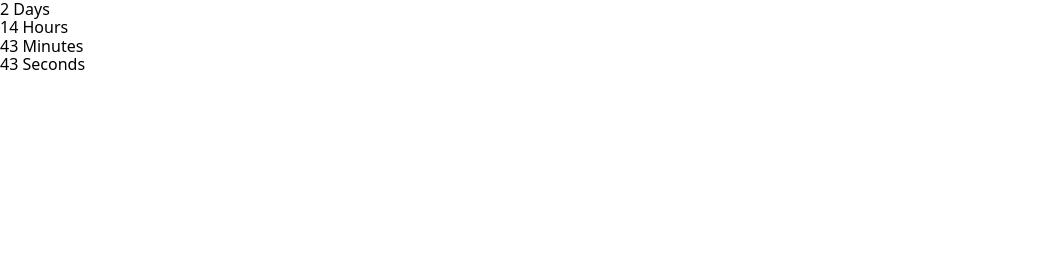
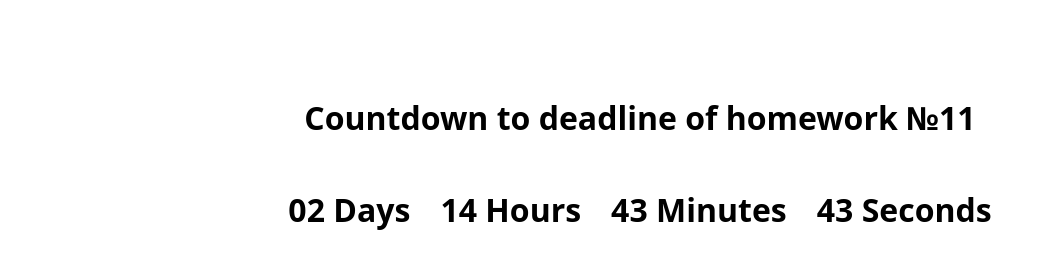
Before and after one commit to Alexilch/goit-js-hw-11-timer, a website built with Parcel: page src/index.html in a window 1280 px wide. Shown: the whole page, without its empty margins (0-1054 px from the left). Built offline with nearby package versions, Linux system fonts and the light colour scheme.

Commit message:
Таймер v2

```diff
--- a/src/index.html
+++ b/src/index.html
@@ -12,6 +12,7 @@
     />
   </head>
   <body>
+    <h1 class="timer_name">Countdown to deadline of homework №11</h1>
     <div class="timer" id="timer-1">
       <div class="field">
         <span class="value" data-value="days">11</span>
--- a/src/js/timer.js
+++ b/src/js/timer.js
@@ -1,33 +1,56 @@
+class CountdownTimer {
+  constructor({targetDate, selector, countDown}) {
+    this.targetDate = targetDate,
+    this.countDown = countDown,
+    this.intervalId = null,
+    this.timeR(),
+    this._refs = this.refS(selector)
+  };
 
-// new CountdownTimer({
-//     selector: '#timer-1',
-//     targetDate: new Date('Jul 17, 2019'),
-//   });
+  refS(selector) {
+      const refs = {};
+      refs.days = document.querySelector(`${selector} [data-value="days"]`),
+      refs.hours = document.querySelector(`${selector} [data-value="hours"]`),
+      refs.mins = document.querySelector(`${selector} [data-value="mins"]`),
+      refs.secs = document.querySelector(`${selector} [data-value="secs"]`)
+    return refs;
+  }
 
-  const tDays = document.querySelector('[data-value="days"]');
-  const tHours = document.querySelector('[data-value="hours"]');
-  const tMinutes = document.querySelector('[data-value="mins"]');
-  const tSeconds = document.querySelector('[data-value="secs"]');
+  timeR() {
+    if (this.currentTime <= 0) {
+      clearInterval(this.intervalId);
+    }
+    this.intervalId = setInterval(() => {
+      const deltaTime = this.targetDate - Date.now();
+      const time = this.getTimeMath(deltaTime);
+      this.countDown(time);
+      // console.log(time);
+    }, 1000)
+  }
 
-const targetDate = new Date("Oct 11, 2021");
+  pad(value) {
+    return String(value).padStart(2, '0');
+    };
 
+  getTimeMath(t) {
+  const days = this.pad(Math.floor(t / (1000 * 60 * 60 * 24)));
+  const hours = this.pad(Math.floor((t % (1000 * 60 * 60 * 24)) / (1000 * 60 * 60)));
+  const mins = this.pad(Math.floor((t % (1000 * 60 * 60)) / (1000 * 60)));
+  const secs = this.pad(Math.floor((t % (1000 * 60)) / 1000));
+  return {days, hours, mins, secs};
+  };
+}
 
-const intervalId = setInterval(()=>{
-    const time = targetDate - Date.now();
-if (time < 0) {
-    clearInterval(intervalId);
-}
-const days = Math.floor(time / (1000 * 60 * 60 * 24));
-const hours = Math.floor((time % (1000 * 60 * 60 * 24)) / (1000 * 60 * 60));
-const mins = Math.floor((time % (1000 * 60 * 60)) / (1000 * 60));
-const secs = Math.floor((time % (1000 * 60)) / 1000);
+function updateTimer({ days, hours, mins, secs }) {
+  this._refs.days.textContent = `${days}`;
+  this._refs.hours.textContent = `${hours}`;
+  this._refs.mins.textContent = `${mins}`;
+  this._refs.secs.textContent = `${secs}`
+};
 
-tDays.textContent = days;
-tHours.textContent = hours;
-tMinutes.textContent = mins;
-tSeconds.textContent = secs;
-  }, 1000);
+const timer = new CountdownTimer({
+  selector: '#timer-1',
+  targetDate: new Date('Oct 11, 2021'),
 
-// pad(value) {
-//     return String(value).padStart(2, '0')
-// }
+  countDown: updateTimer,
+});
--- a/src/sass/main.scss
+++ b/src/sass/main.scss
@@ -5,3 +5,19 @@
 
 // Стили для файла с примером HTML-фрагмента
 @import './example';
+
+.timer{
+    margin-top: 40px;
+    display: flex;
+    justify-content: center;
+    font-size:xx-large;
+    font-weight: 700;
+}
+.field{
+    margin: 15px;
+}
+.timer_name{
+    margin-top: 100px;
+    display: flex;
+    justify-content: center;
+}
```
Also changed, not shown: src/images/demo.jpg (added).
